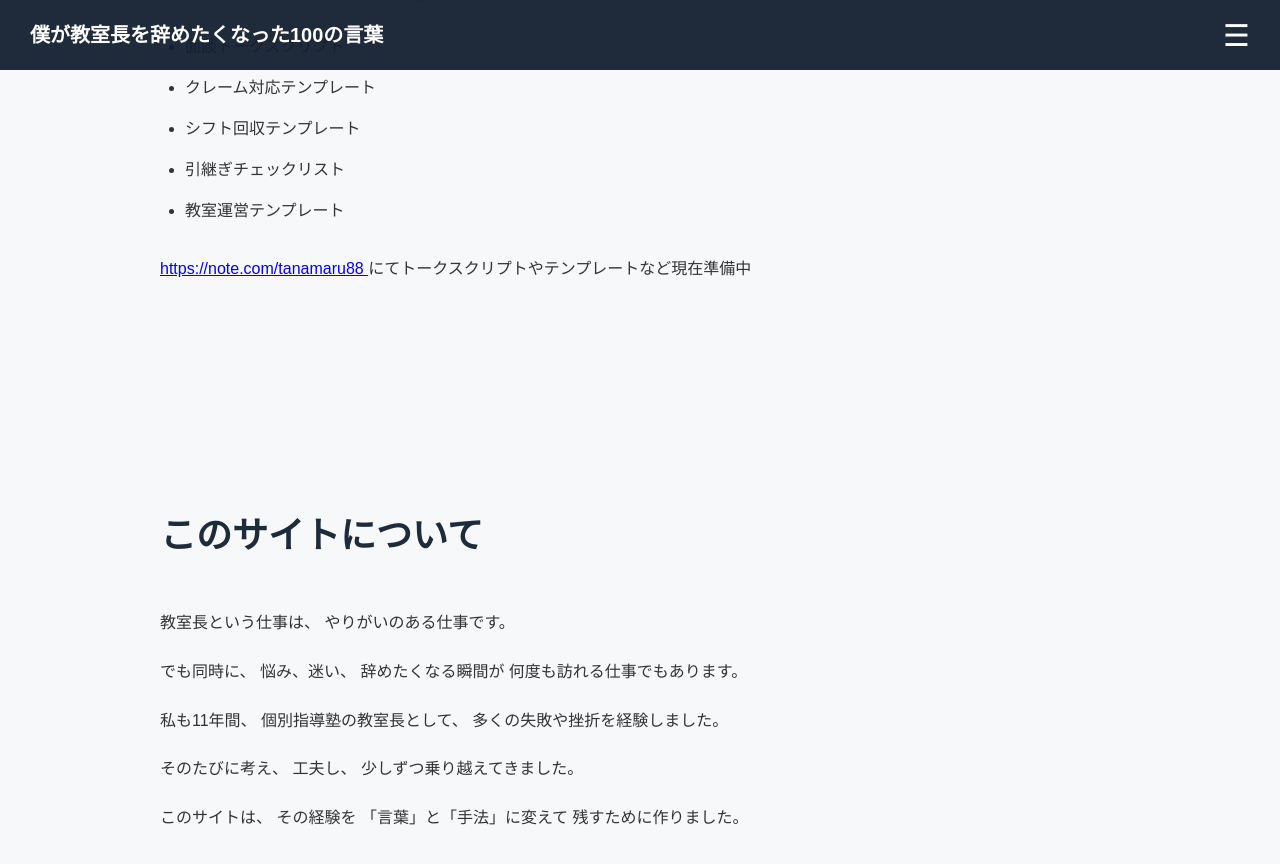
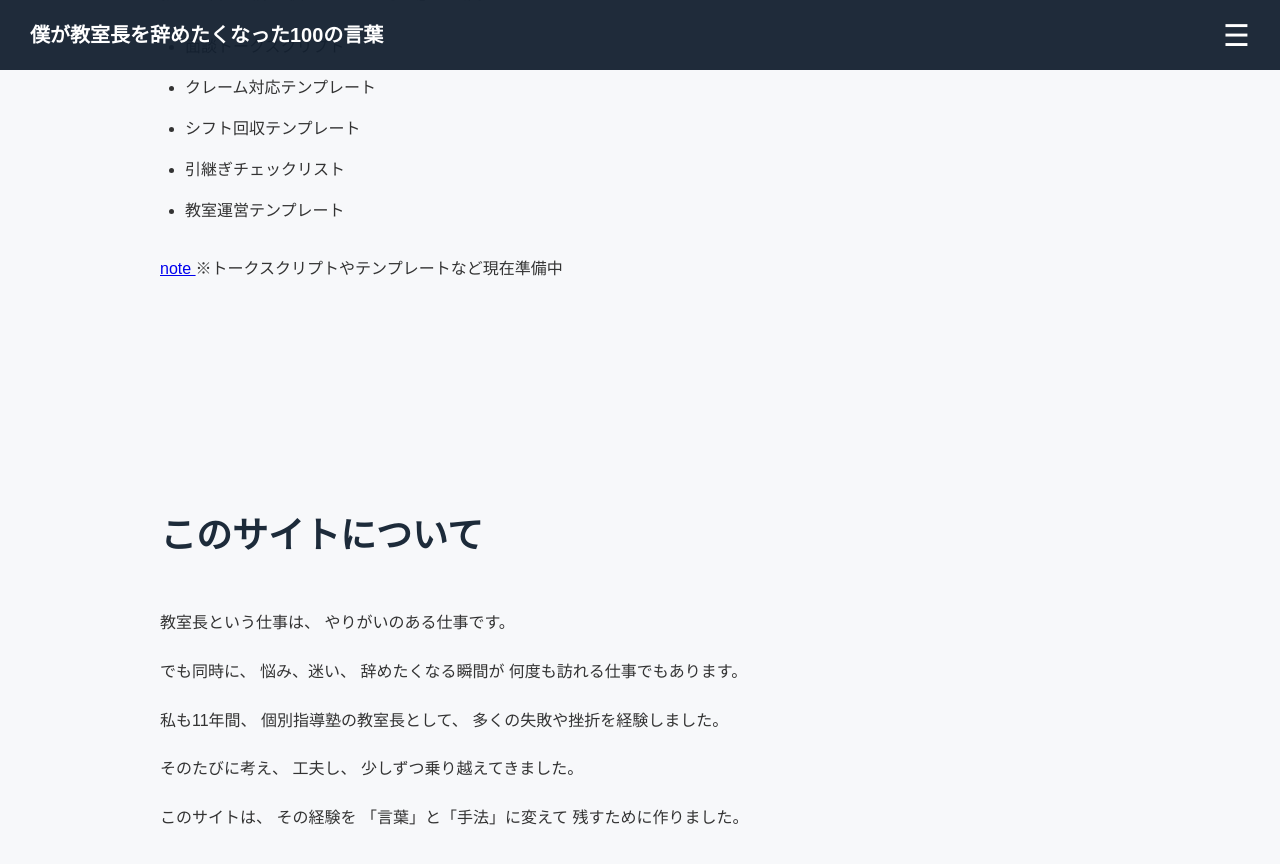
Before and after one commit to tanamaru8/100-kotoba, a Jekyll site: the page built from index.html, in a window 1280 px wide and 900 px high, scrolled down 2413 px. Shown: the top 864 px of the window. Built offline with Jekyll 4.4.1, drawn with Linux system fonts in a browser that asks for light colours.

Commit message:
Update index.html

```diff
--- a/index.html
+++ b/index.html
@@ -126,10 +126,10 @@ layout: default
 
         <a href="https://note.com/tanamaru88" target="_blank">
 
-            https://note.com/tanamaru88
+            note
 
         </a>
-        にてトークスクリプトやテンプレートなど現在準備中
+        ※トークスクリプトやテンプレートなど現在準備中
 
     </p>
 
```
